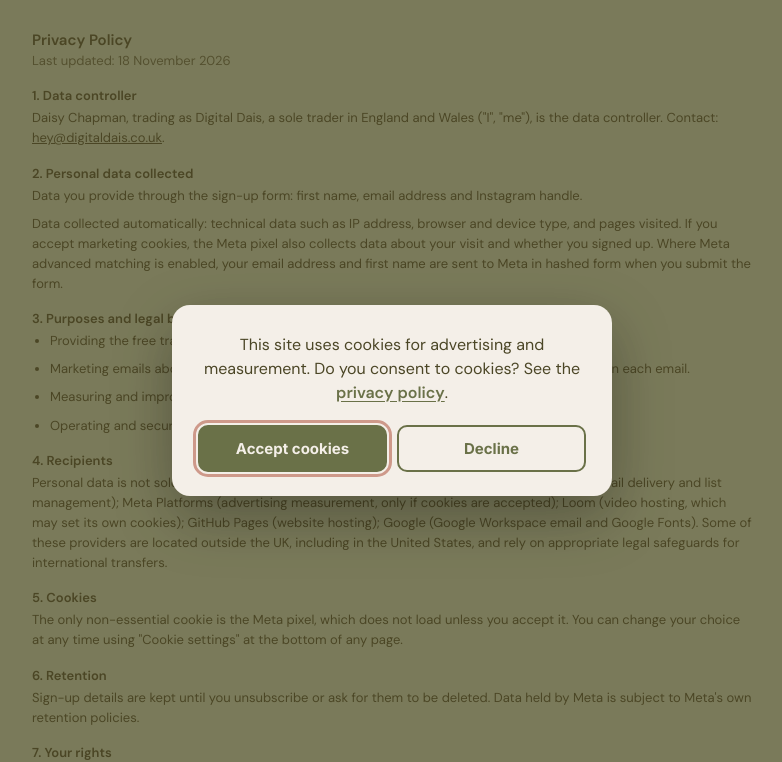
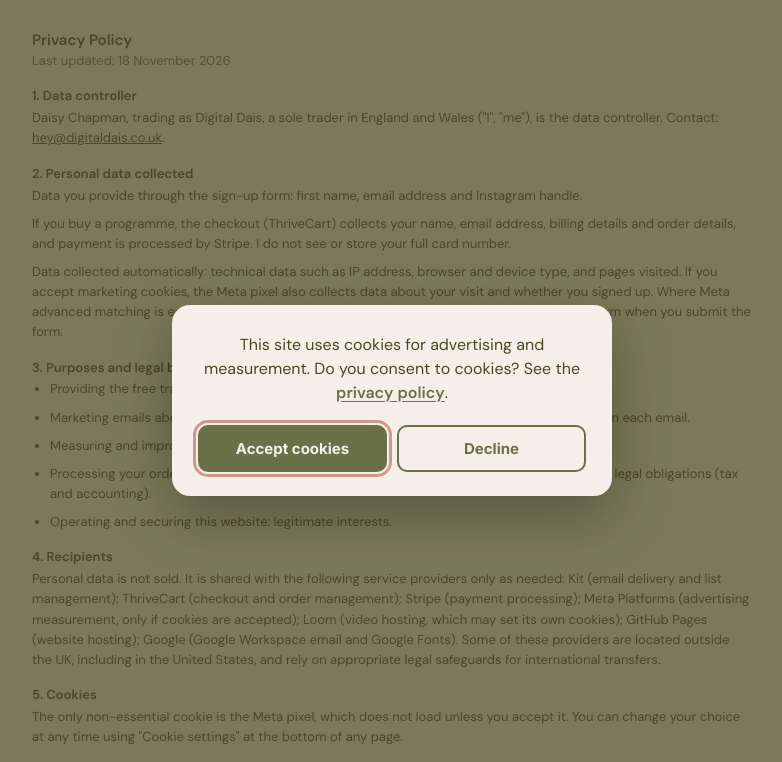
Before and after one commit to digitaldais/free-training, a plain HTML site: page privacy.html in a window 1280 px wide. Shown: the top 762 px of the page, without its empty margins (248-1030 px from the left). Drawn offline with Linux system fonts and the light colour scheme.

Commit message:
Revise privacy policy to add order processing details
Updated privacy policy to include details about ThriveCart and Stripe for order processing and payment.

```diff
--- a/privacy.html
+++ b/privacy.html
@@ -52,6 +52,7 @@
 
   <h2>2. Personal data collected</h2>
   <p>Data you provide through the sign-up form: first name, email address and Instagram handle.</p>
+  <p>If you buy a programme, the checkout (ThriveCart) collects your name, email address, billing details and order details, and payment is processed by Stripe. I do not see or store your full card number.</p>
   <p>Data collected automatically: technical data such as IP address, browser and device type, and pages visited. If you accept marketing cookies, the Meta pixel also collects data about your visit and whether you signed up. Where Meta advanced matching is enabled, your email address and first name are sent to Meta in hashed form when you submit the form.</p>
 
   <h2>3. Purposes and legal bases</h2>
@@ -59,17 +60,18 @@
     <li>Providing the free training and related emails: consent and performance of your request.</li>
     <li>Marketing emails about my services: consent. You can unsubscribe at any time using the link in each email.</li>
     <li>Measuring and improving advertising (Meta pixel): consent, given through the cookie banner.</li>
+    <li>Processing your order, giving you access and keeping records: performance of a contract and legal obligations (tax and accounting).</li>
     <li>Operating and securing this website: legitimate interests.</li>
   </ul>
 
   <h2>4. Recipients</h2>
-  <p>Personal data is not sold. It is shared with the following service providers only as needed: Kit (email delivery and list management); Meta Platforms (advertising measurement, only if cookies are accepted); Loom (video hosting, which may set its own cookies); GitHub Pages (website hosting); Google (Google Workspace email and Google Fonts). Some of these providers are located outside the UK, including in the United States, and rely on appropriate legal safeguards for international transfers.</p>
+  <p>Personal data is not sold. It is shared with the following service providers only as needed: Kit (email delivery and list management); ThriveCart (checkout and order management); Stripe (payment processing); Meta Platforms (advertising measurement, only if cookies are accepted); Loom (video hosting, which may set its own cookies); GitHub Pages (website hosting); Google (Google Workspace email and Google Fonts). Some of these providers are located outside the UK, including in the United States, and rely on appropriate legal safeguards for international transfers.</p>
 
   <h2>5. Cookies</h2>
   <p>The only non-essential cookie is the Meta pixel, which does not load unless you accept it. You can change your choice at any time using "Cookie settings" at the bottom of any page.</p>
 
   <h2>6. Retention</h2>
-  <p>Sign-up details are kept until you unsubscribe or ask for them to be deleted. Data held by Meta is subject to Meta's own retention policies.</p>
+  <p>Sign-up details are kept until you unsubscribe or ask for them to be deleted. Order and payment records are kept for as long as the law requires for tax and accounting purposes. Data held by Meta is subject to Meta's own retention policies.</p>
 
   <h2>7. Your rights</h2>
   <p>Under UK data protection law you have the right to access, correct or delete your personal data, to restrict or object to its use (including for direct marketing), to receive a copy of the data you provided in a portable format, and to withdraw consent at any time without affecting earlier processing. To exercise these rights, email <a href="mailto:hey@digitaldais.co.uk">hey@digitaldais.co.uk</a>.</p>
```
